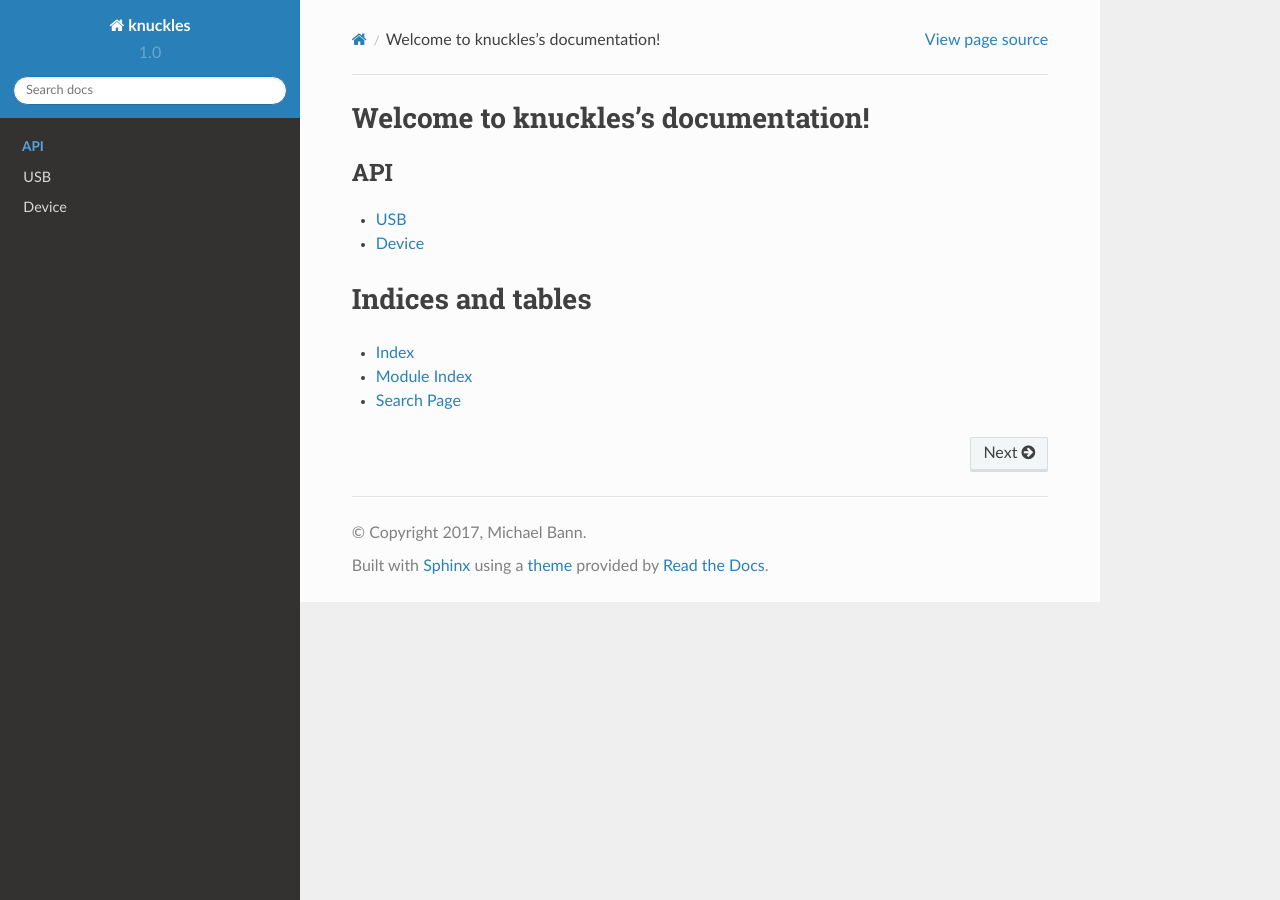
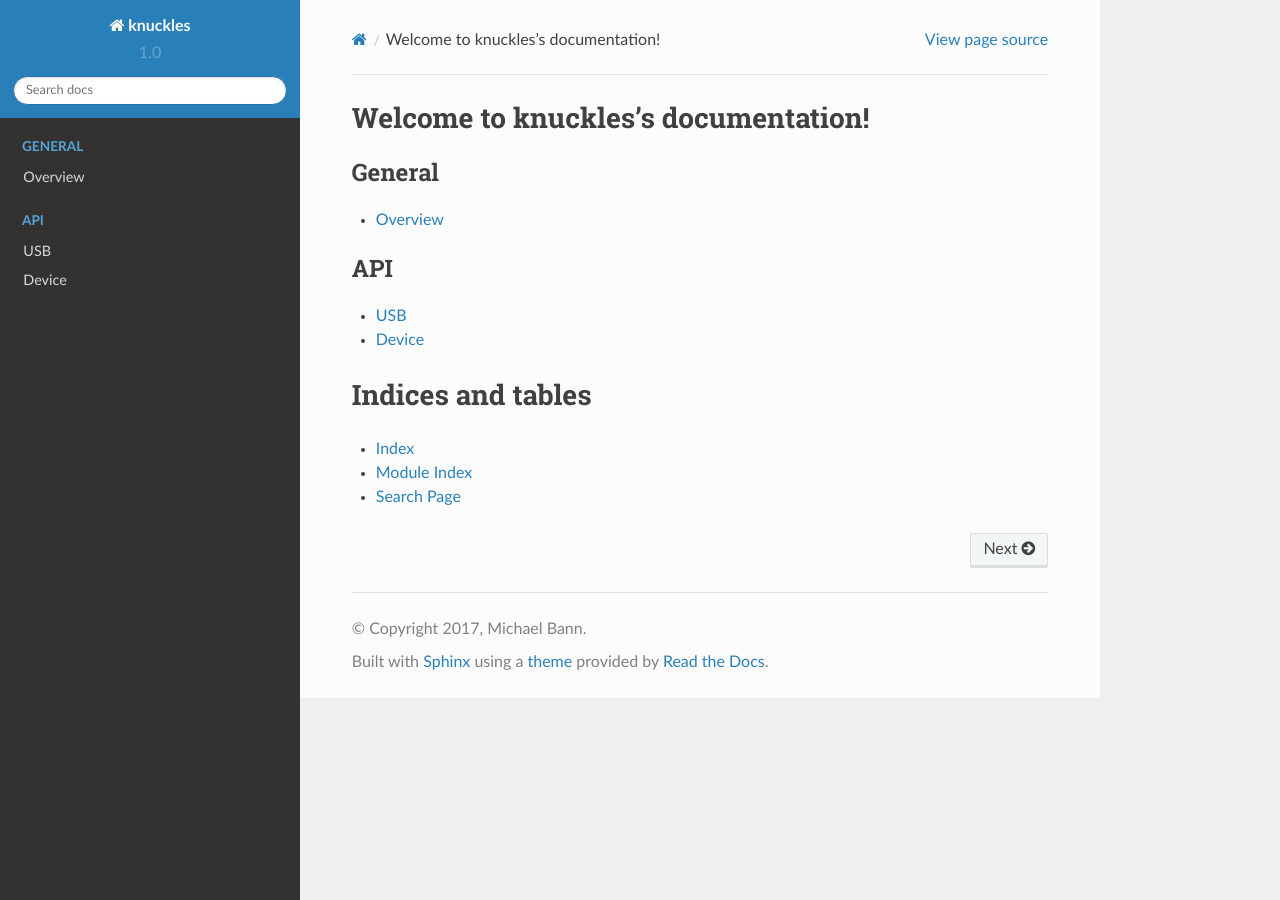
Before and after one commit to bannsec/gallimaufry, a Sphinx documentation site: the page built from docs/source/index.rst, in a window 1280 px wide. Built offline with Sphinx 7.4.7 and the Read the Docs theme 2.0.0, drawn with Linux system fonts in a browser that asks for light colours.

Commit message:
Minor changes

```diff
--- /dev/null
+++ b/docs/source/Overview.rst
@@ -0,0 +1,3 @@
+Overview
+=============
+Overview goes here.
--- a/docs/source/conf.py
+++ b/docs/source/conf.py
@@ -34,6 +34,7 @@ on_rtd = os.environ.get('READTHEDOCS', None) == 'True'
 # extensions coming with Sphinx (named 'sphinx.ext.*') or your custom
 # ones.
 extensions = [
+    'sphinx.ext.todo',
     'sphinx.ext.autodoc',
     'sphinx.ext.viewcode',
     'sphinxcontrib.napoleon',
--- a/docs/source/index.rst
+++ b/docs/source/index.rst
@@ -5,6 +5,12 @@
 
 Welcome to knuckles's documentation!
 ====================================
+
+.. toctree::
+   :maxdepth: 2
+   :caption: General
+
+   Overview
 
 .. toctree::
    :maxdepth: 2
```
Also changed, not shown: 1 other file.
